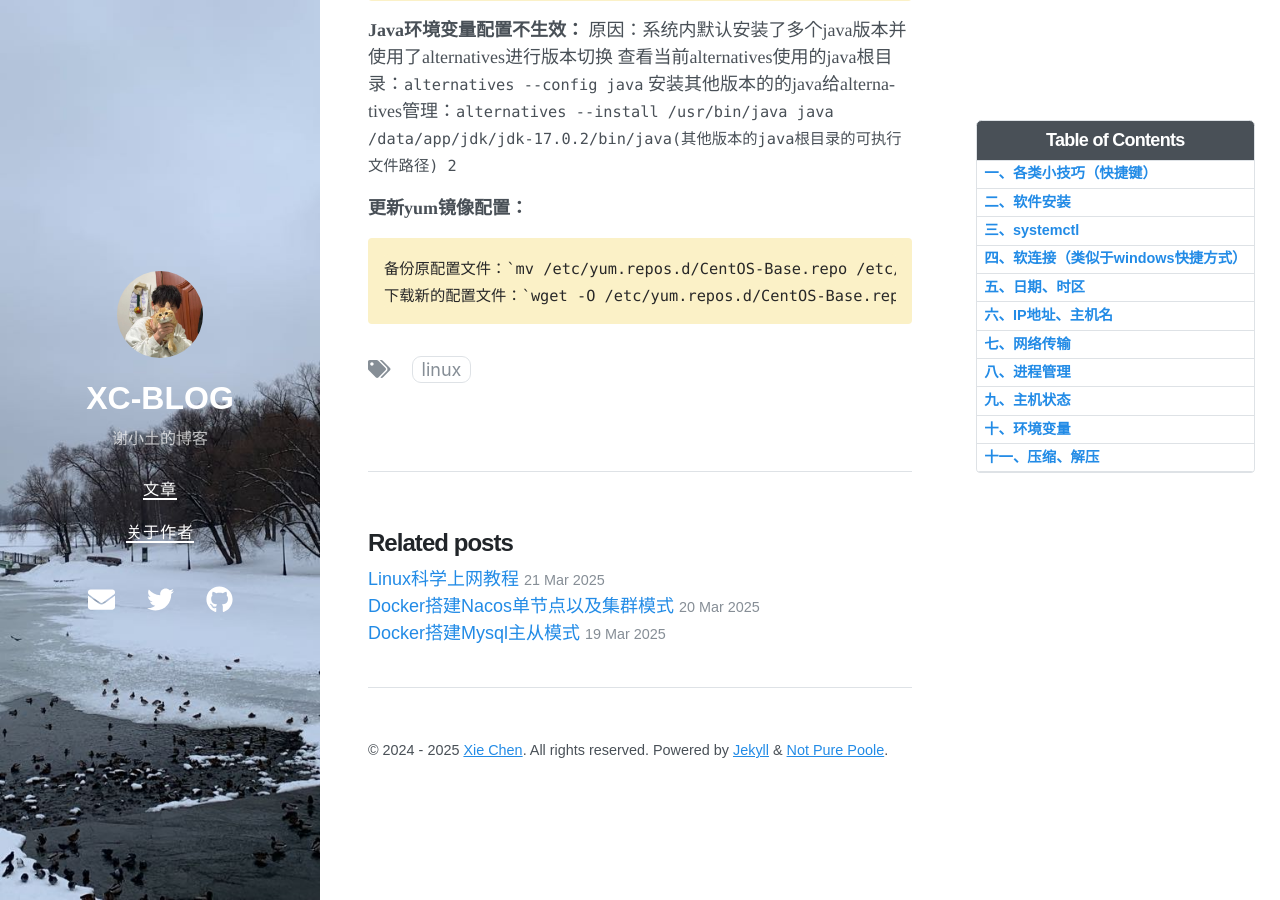
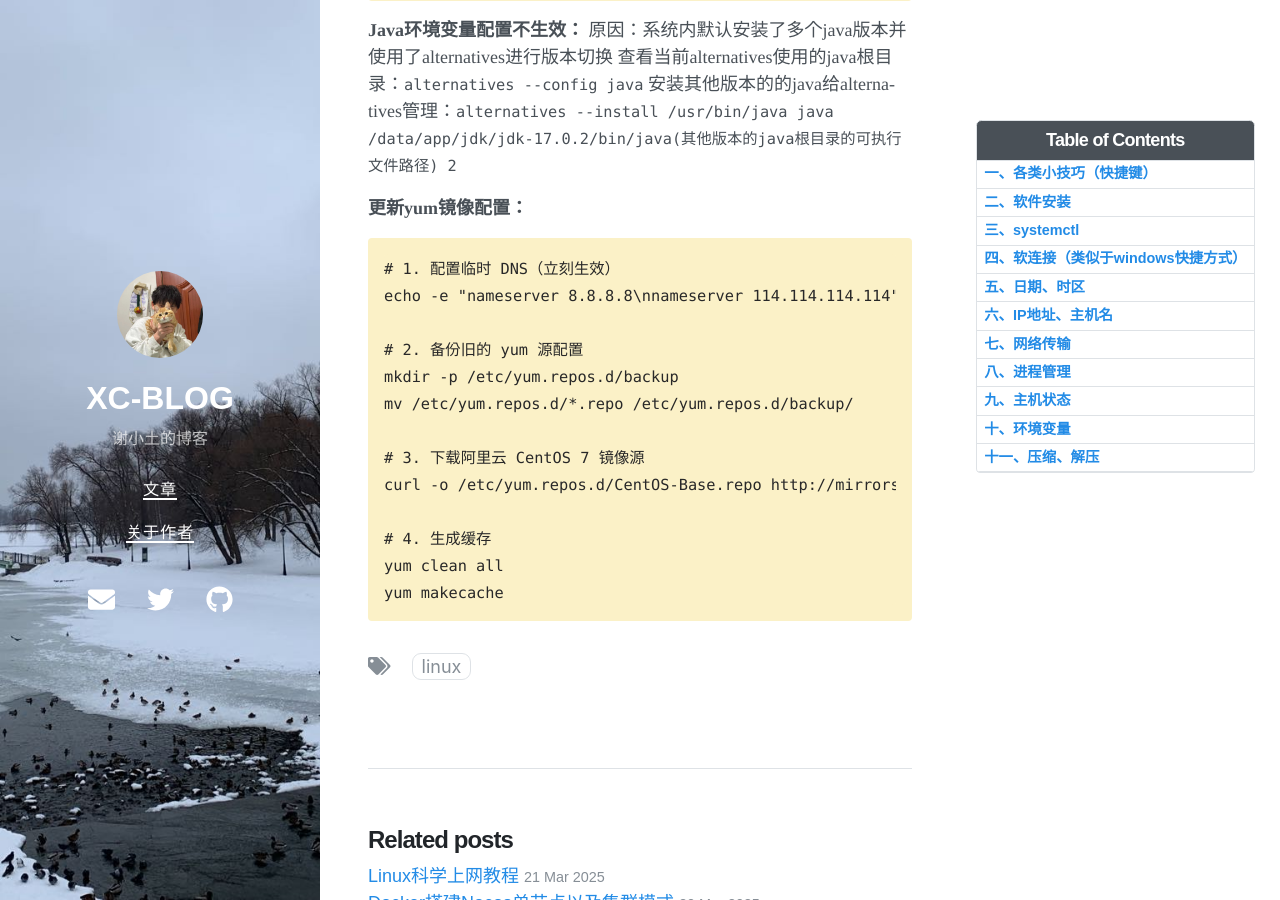
Before and after one commit to AKA-PoetCoder-XC/xc-blog, a Jekyll site: the page built from _posts/2024-12-05-Linux常用命令.md, in a window 1280 px wide and 900 px high, scrolled down 5457 px. Built offline with Jekyll 4.4.1, drawn with Linux system fonts in a browser that asks for light colours; nearby versions of some CDN libraries.

Commit message:
Update article

```diff
--- a/_posts/2024-12-05-Linux常用命令.md
+++ b/_posts/2024-12-05-Linux常用命令.md
@@ -249,5 +249,16 @@ export JAVA_HOME JRE_HOME CLASS_PATH PATH
 
 **更新yum镜像配置：**
 
-	备份原配置文件：`mv /etc/yum.repos.d/CentOS-Base.repo /etc/yum.repos.d/CentOS-Base-Bak.repo`
-	下载新的配置文件：`wget -O /etc/yum.repos.d/CentOS-Base.repohttp://mirrors.aliyun.com/repo/Centos-7.repo`
+	# 1. 配置临时 DNS（立刻生效）
+	echo -e "nameserver 8.8.8.8\nnameserver 114.114.114.114" > /etc/resolv.conf
+
+	# 2. 备份旧的 yum 源配置
+	mkdir -p /etc/yum.repos.d/backup
+	mv /etc/yum.repos.d/*.repo /etc/yum.repos.d/backup/
+
+	# 3. 下载阿里云 CentOS 7 镜像源
+	curl -o /etc/yum.repos.d/CentOS-Base.repo http://mirrors.aliyun.com/repo/Centos-7.repo
+
+	# 4. 生成缓存
+	yum clean all
+	yum makecache
```
Also changed, not shown: _posts/2025-03-19-Docker搭建Mysql主从模式.md (+14 -2 lines).
